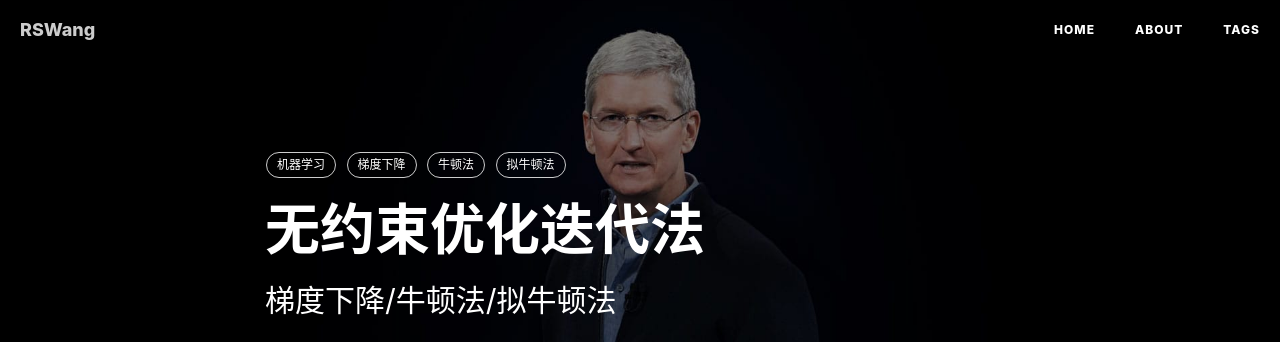
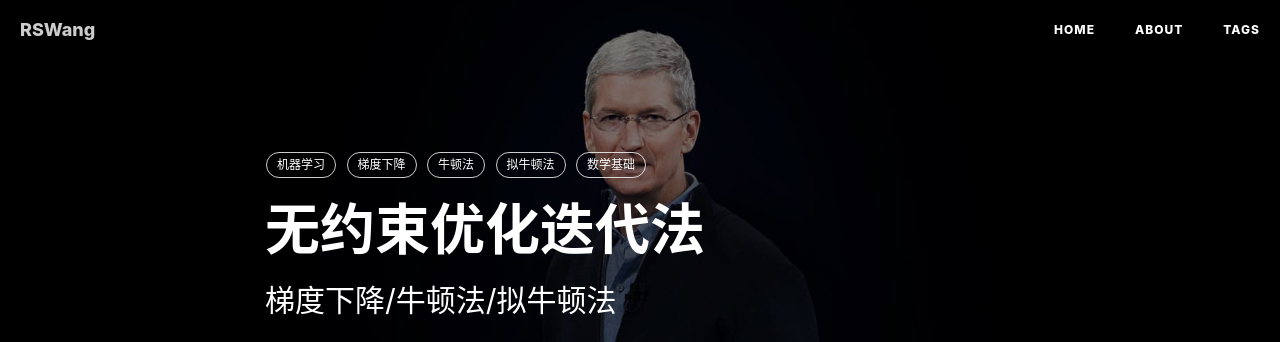
Before and after one commit to RS-Wang/RS-Wang.github.io, a Jekyll site: the page built from _posts/2018-11-18-无约束优化迭代法-笔记.md, in a window 1280 px wide and 900 px high. Shown: the top 342 px of the window. Built offline with Jekyll 4.4.1, drawn with Linux system fonts in a browser that asks for light colours; nearby versions of some CDN libraries; formulas are drawn with MathJax 3; comment, search, counter and statistics services are not loaded.

Commit message:
Update 2018-11-18-无约束优化迭代法-笔记.md

```diff
--- a/_posts/2018-11-18-无约束优化迭代法-笔记.md
+++ b/_posts/2018-11-18-无约束优化迭代法-笔记.md
@@ -12,6 +12,7 @@ tags:								                                  #标签
     - 梯度下降
     - 牛顿法
     - 拟牛顿法
+    - 数学基础
 ---
 
 ### 1.泰勒级数与极值
```
